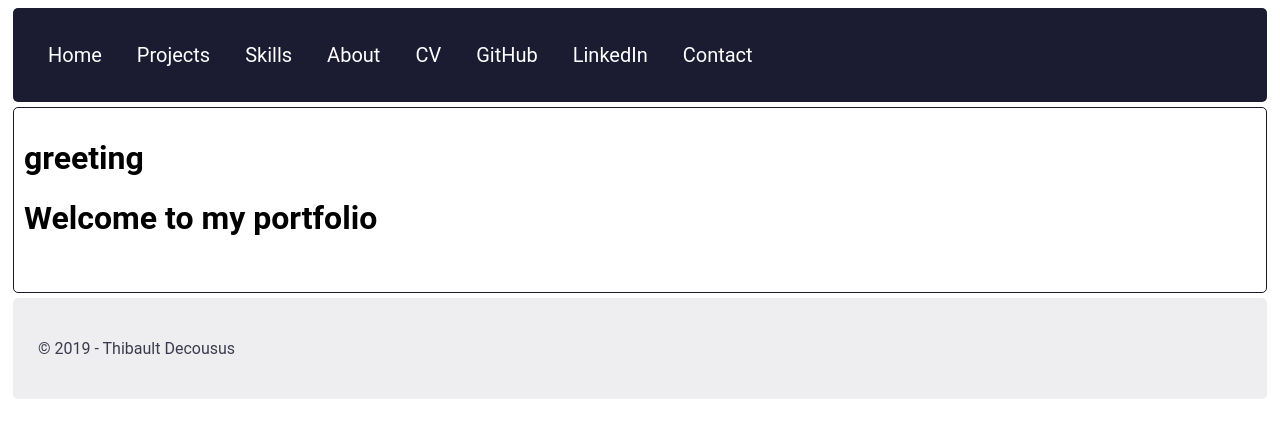
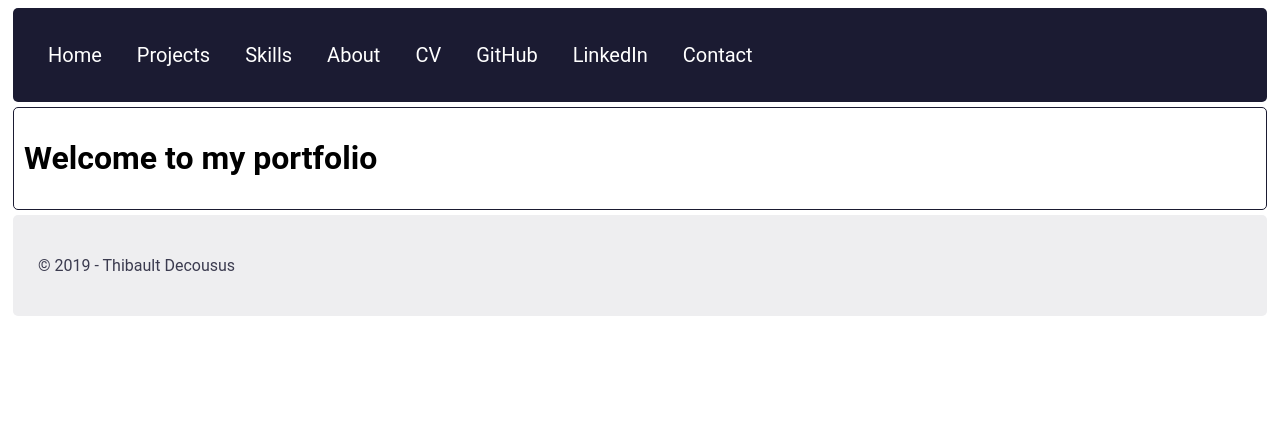
Before and after one commit to Thibault-21/myPortfolio, a Nuxt app: page / in a window 1280 px wide. Shown: the top 438 px of the page. Built offline with nearby package versions, Linux system fonts and the light colour scheme.

Commit message:
without  i18n

```diff
--- a/pages/index.vue
+++ b/pages/index.vue
@@ -1,8 +1,8 @@
 <template>
   <div class="container">
-    <h1>{{ $t('greeting') }}</h1>
+    <!-- <h1>{{ $t('Welcome') }}</h1> -->
     <h1>Welcome to my portfolio</h1>
-
+<!--
     <nuxt-link
       v-if="$i18n.locale !== 'en'"
       :to="switchLocalePath('en')"
@@ -15,7 +15,7 @@
       :to="switchLocalePath('fr')"
     >
       Español
-    </nuxt-link>
+    </nuxt-link> -->
 
   </div>
 </template>
```
